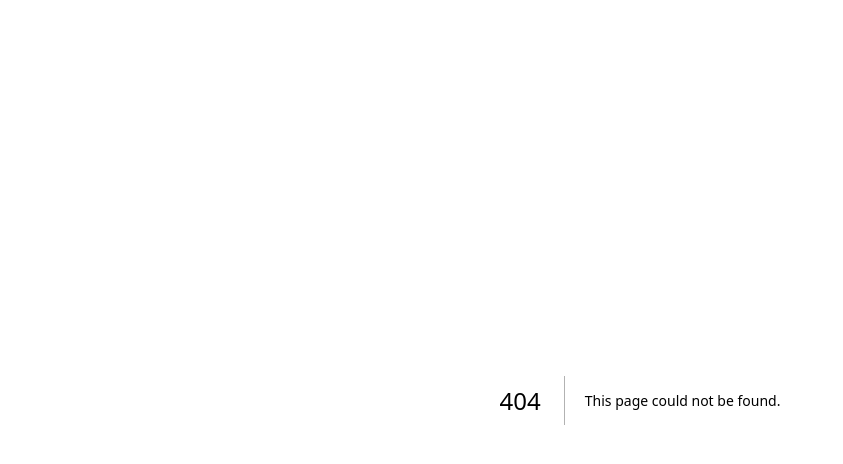
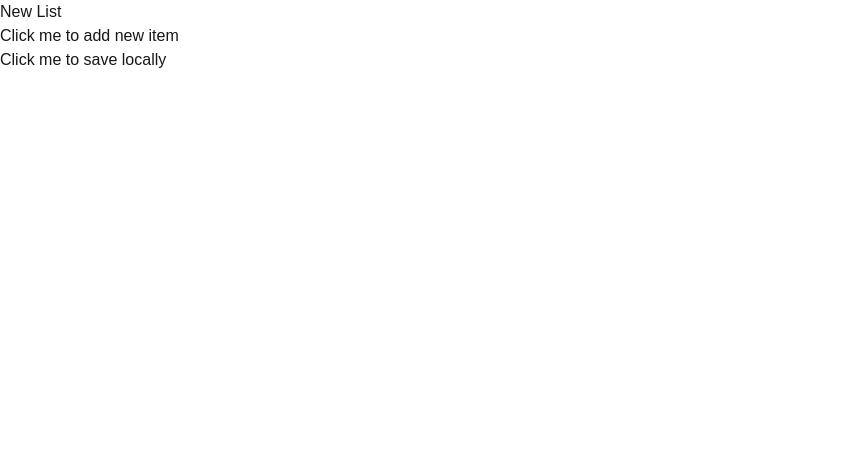
Before and after one commit to BennettToftner/ranking-website, a Next.js app in the folder frontend/: page /edit-list in a window 1280 px wide. Before the commit this address had no page. Shown: the top 464 px of the page, without its empty margins (0-843 px from the left). Built offline with nearby package versions, Linux system fonts and the light colour scheme.

Commit message:
Lists page

```diff
--- a/frontend/app/newlist/page.tsx
+++ b/frontend/app/edit-list/page.tsx
@@ -1,53 +1,46 @@
 'use client';
 
+import { RankItem, RankItemList, getStoredLists } from "@/utils/utils";
 import { useState } from "react";
-
-interface rankItem {
-  name: string;
-}
-
-function getStoredLists(): rankItem[][] {
-  const data = localStorage.getItem('savedLists');
-  return data ? JSON.parse(data) : [];
-};
 
 export default function Home() {
 
-  const [itemList, setItemList] = useState<rankItem[]>([]);
+  const [savedList, setSavedList] = useState<RankItemList>({id: 0, name: "", itemList: []});
 
 function saveList() {
     const history = getStoredLists();
-    const updatedHistory = [...history, itemList];
+    const updatedHistory = [...history, savedList];
     localStorage.setItem('savedLists', JSON.stringify(updatedHistory));
   }
 
   function addItem() {
-    setItemList(prevList => [...prevList, {name: ""}]);
+    setSavedList(prevList => ({...savedList, itemList: [...savedList.itemList, {name: ""}]}));
   }
 
-  function setItem(index: number, newValue: rankItem) {
-    setItemList(prevItems => {
-        const newItems = [...prevItems];
-        newItems[index] = newValue;
-        return newItems;
-    });
+  function setItemName(index: number, newName: string) {
+    setSavedList(prevList => ({
+      ...prevList,
+      itemList: prevList.itemList.map((item, i) =>
+        i === index ? { ...item, name: newName } : item
+      )
+    }));
   }
 
   function deleteItem(index_to_remove: number) {
-    setItemList(prevItems => prevItems.filter((_, index) => index != index_to_remove));
+    setSavedList(prevList => ({...savedList, itemList: prevList.itemList.filter((_, index) => index != index_to_remove)}));
   }
 
   return (
     <div>
       New List
       <ul>
-        {itemList.map((item, index) => (
+        {savedList.itemList.map((item, index) => (
             <li key={index}>
                 <input
                     type="text"
                     value={item.name}
                     placeholder="Type something..."
-                    onChange={(e) => setItem(index, {name: e.target.value})}
+                    onChange={(e) => setItemName(index, e.target.value)}
                 />
                 <button onClick={(_) => deleteItem(index)}>Click me to delete item</button>
             </li>
--- /dev/null
+++ b/frontend/app/lists/list-card.tsx
@@ -0,0 +1,13 @@
+'use client';
+
+interface ListCardProps {
+    label: string;
+}
+
+export default function ListCard({ label }: ListCardProps) {
+  return (
+    <div>
+      {label}
+    </div>
+  );
+}
--- /dev/null
+++ b/frontend/app/lists/page.tsx
@@ -0,0 +1,26 @@
+'use client';
+
+import { RankItem, RankItemList, getStoredLists } from "@/utils/utils";
+import { useState, useEffect } from "react";
+import ListCard from "./list-card";
+
+export default function ListsPage() {
+
+    const [rankLists, setRankLists] = useState<RankItemList[]>([]);
+
+    useEffect(() => {
+        setRankLists(getStoredLists());
+    }, []);
+
+    return (
+    <div>
+        <ul>
+        {rankLists.map((item, index) => (
+            <li key={item.id}>
+                <ListCard label={item.name}></ListCard>
+            </li>
+        ))}
+        </ul>
+    </div>
+    );
+}
--- /dev/null
+++ b/frontend/utils/utils.tsx
@@ -0,0 +1,19 @@
+'use client';
+
+export interface RankItemList {
+  id: number;
+  name: string;
+  itemList: RankItem[];
+}
+
+export interface RankItem {
+  name: string;
+}
+
+export function getStoredLists(): RankItemList[] {
+  if (typeof window === 'undefined') {
+    return [];
+  }
+  const data = localStorage.getItem('savedLists');
+  return data ? JSON.parse(data) : [];
+};
```
